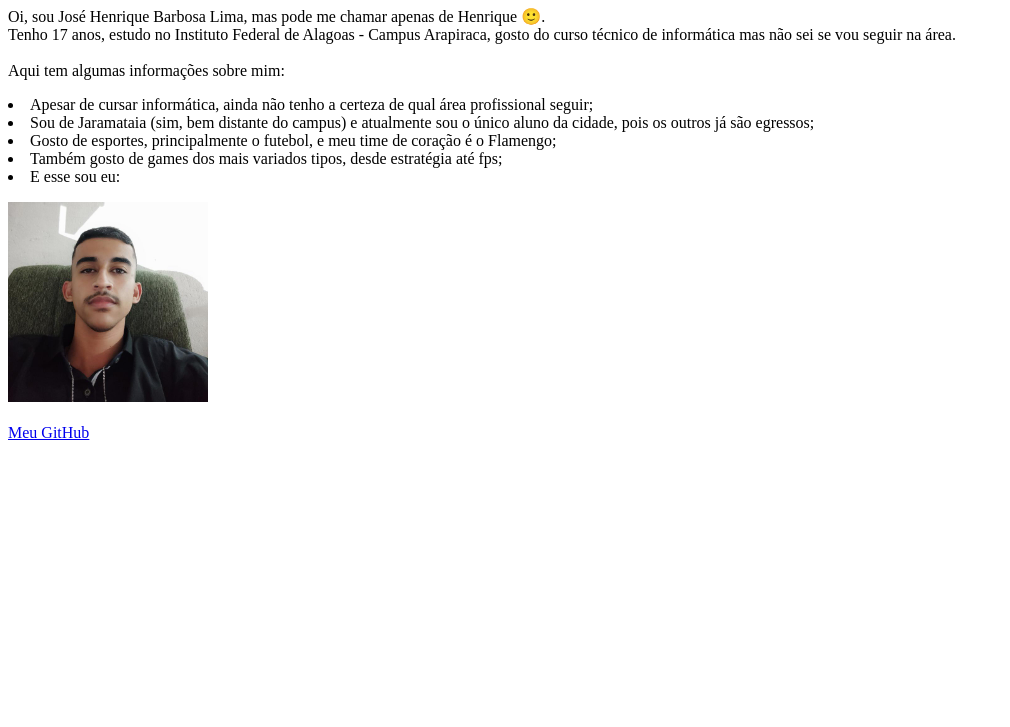
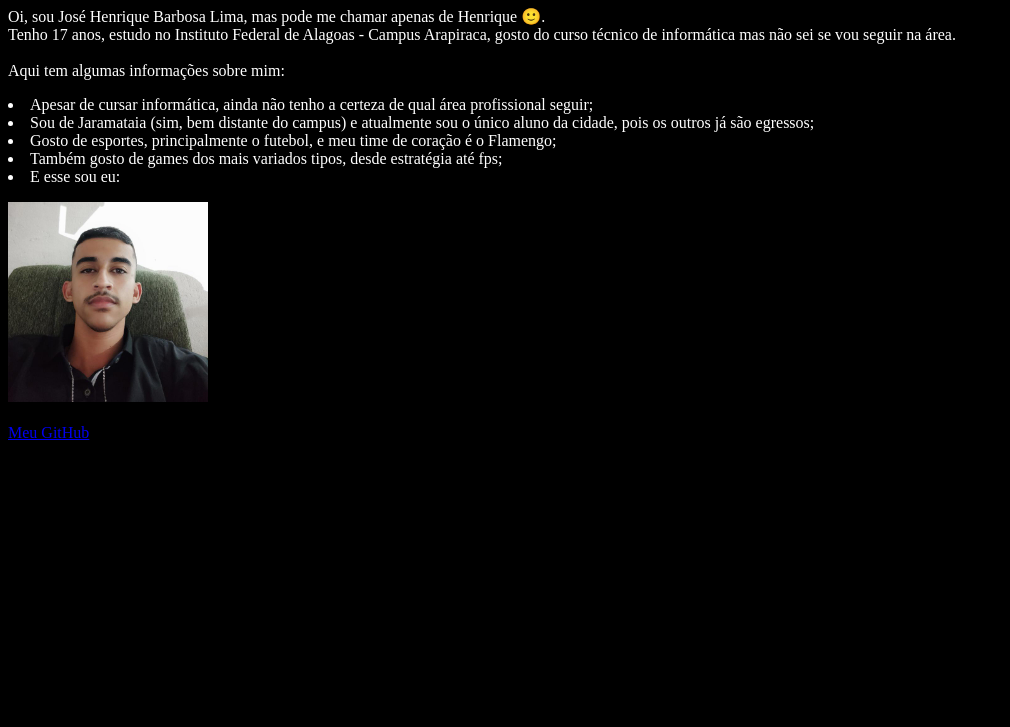
Before and after one commit to henrickBL/PWeb, a plain HTML site: page 04.28 (Primeiro Site)/site.html in a window 1280 px wide. Shown: the part 73-800 px from the top of the page, without its empty margins (0-1010 px from the left). Drawn offline with Linux system fonts and the light colour scheme.

Commit message:
estilo css

```diff
--- /dev/null
+++ b/04.28 (Primeiro Site)/site.css
@@ -0,0 +1,6 @@
+/* estilos.css */
+
+body {
+    background-color: black;
+    color: white;
+  }
--- a/04.28 (Primeiro Site)/site.html
+++ b/04.28 (Primeiro Site)/site.html
@@ -1,5 +1,9 @@
 <!DOCTYPE html>
 <html>
+    <head>
+        <link rel="stylesheet" type="text/css" href="site.css">
+    </head>
+
     <head>
         <div style="text-align: center;">
             <div style="font-family:'Times New Roman', Times, serif">
```
